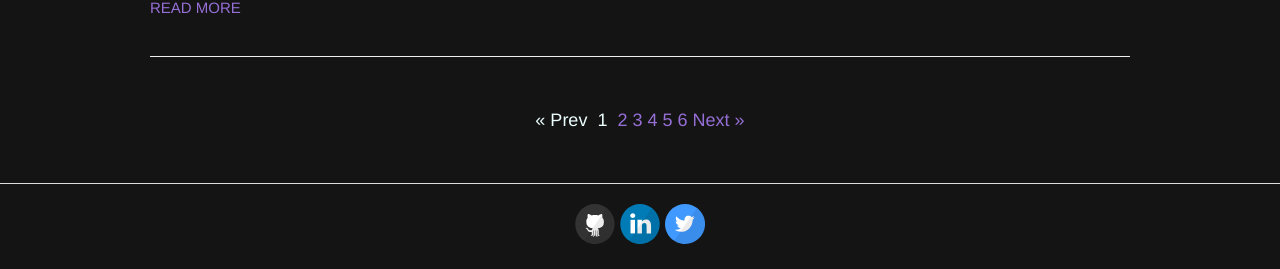
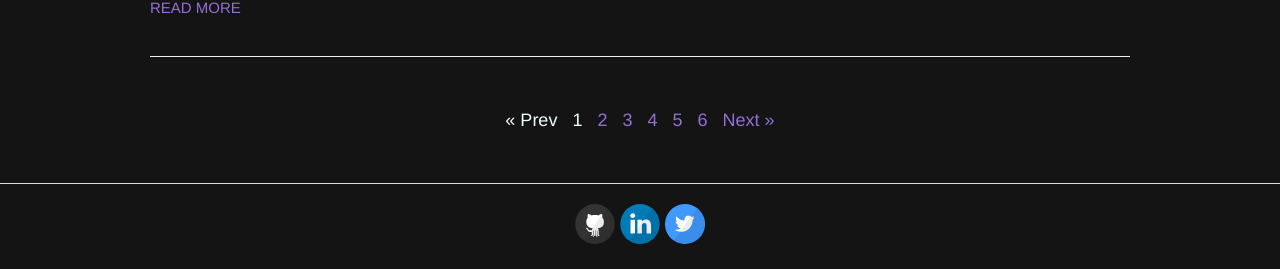
Before and after one commit to ricardojoserf/ricardojoserf.github.io, a Jekyll site: the page built from index.html, in a window 1280 px wide. Shown: the part 1814-2083 px from the top of the page. Built offline with Jekyll 4.4.1, drawn with Linux system fonts in a browser that asks for light colours; the list of posts is cut into pages by our own code.

Commit message:
Update index.html

```diff
--- a/index.html
+++ b/index.html
@@ -22,7 +22,7 @@ layout: default
     {% if paginator.previous_page %}
       <a style="margin-left:5px; margin-right:5px;" href="{{ paginator.previous_page_path | prepend: site.baseurl | replace: '//', '/' }}">&laquo; Prev</a>
     {% else %}
-      <span>&laquo; Prev</span>
+      <span style="margin-left:5px; margin-right:5px;">&laquo; Prev</span>
     {% endif %}
 
     {% for page in (1..paginator.total_pages) %}
@@ -31,14 +31,14 @@ layout: default
       {% elsif page == 1 %}
         <a style="margin-left:5px; margin-right:5px;" href="/">{{ page }}</a>
       {% else %}
-        <a href="{{ site.paginate_path | prepend: site.baseurl | replace: '//', '/' | replace: ':num', page }}">{{ page }}</a>
+        <a style="margin-left:5px; margin-right:5px;" href="{{ site.paginate_path | prepend: site.baseurl | replace: '//', '/' | replace: ':num', page }}">{{ page }}</a>
       {% endif %}
     {% endfor %}
 
     {% if paginator.next_page %}
-      <a href="{{ paginator.next_page_path | prepend: site.baseurl | replace: '//', '/' }}">Next &raquo;</a>
+      <a style="margin-left:5px; margin-right:5px;" href="{{ paginator.next_page_path | prepend: site.baseurl | replace: '//', '/' }}">Next &raquo;</a>
     {% else %}
-      <span>Next &raquo;</span>
+      <span style="margin-left:5px; margin-right:5px;">Next &raquo;</span>
     {% endif %}
   </div>
   {% endif %}
```
